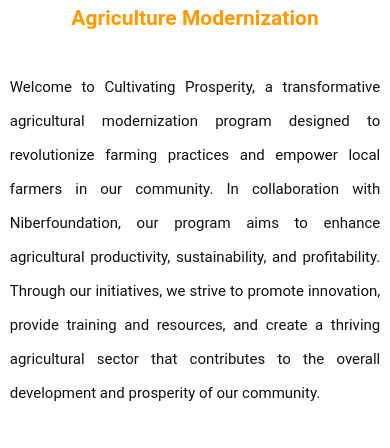
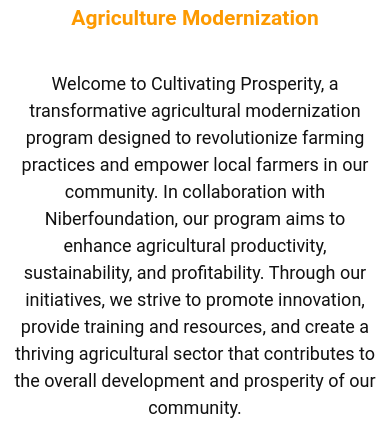
Before and after one commit to AredomLeake/niber-deploy, a Next.js app: page /programs/developmental in a window 390 px wide. Shown: the part 364-812 px from the top of the page. Built offline with nearby package versions, Linux system fonts and the light colour scheme; no server answers.

Commit message:
commited

```diff
--- a/src/app/donate/page.jsx
+++ b/src/app/donate/page.jsx
@@ -59,7 +59,7 @@
           Swift Code:CBETETAA
           <br />
           <br />
-          Please forward your reciept to Niber whatsapp group
+          Please forward your reciept to Niber Telegram group
           <a href="https://t.me/Niber_Foundation" className={styles.link}>
             Link
           </a>
--- a/src/app/programs/developmental/page.module.css
+++ b/src/app/programs/developmental/page.module.css
@@ -74,7 +74,9 @@
   }
 
   .descontainer p {
-    font-size: 15px;
-    text-align: justify;
+    text-align: center;
+    font-size: 18px;
+
+    line-height: 27px;
   }
 }
--- a/src/app/programs/humanitarian/page.module.css
+++ b/src/app/programs/humanitarian/page.module.css
@@ -76,7 +76,7 @@
 
   .descontainer p {
     font-size: 18px;
-    text-align: start;
+    text-align: center;
     line-height: 27px;
   }
 }
```
Also changed, not shown: src/app/page.module.css (+2 -5 lines).
